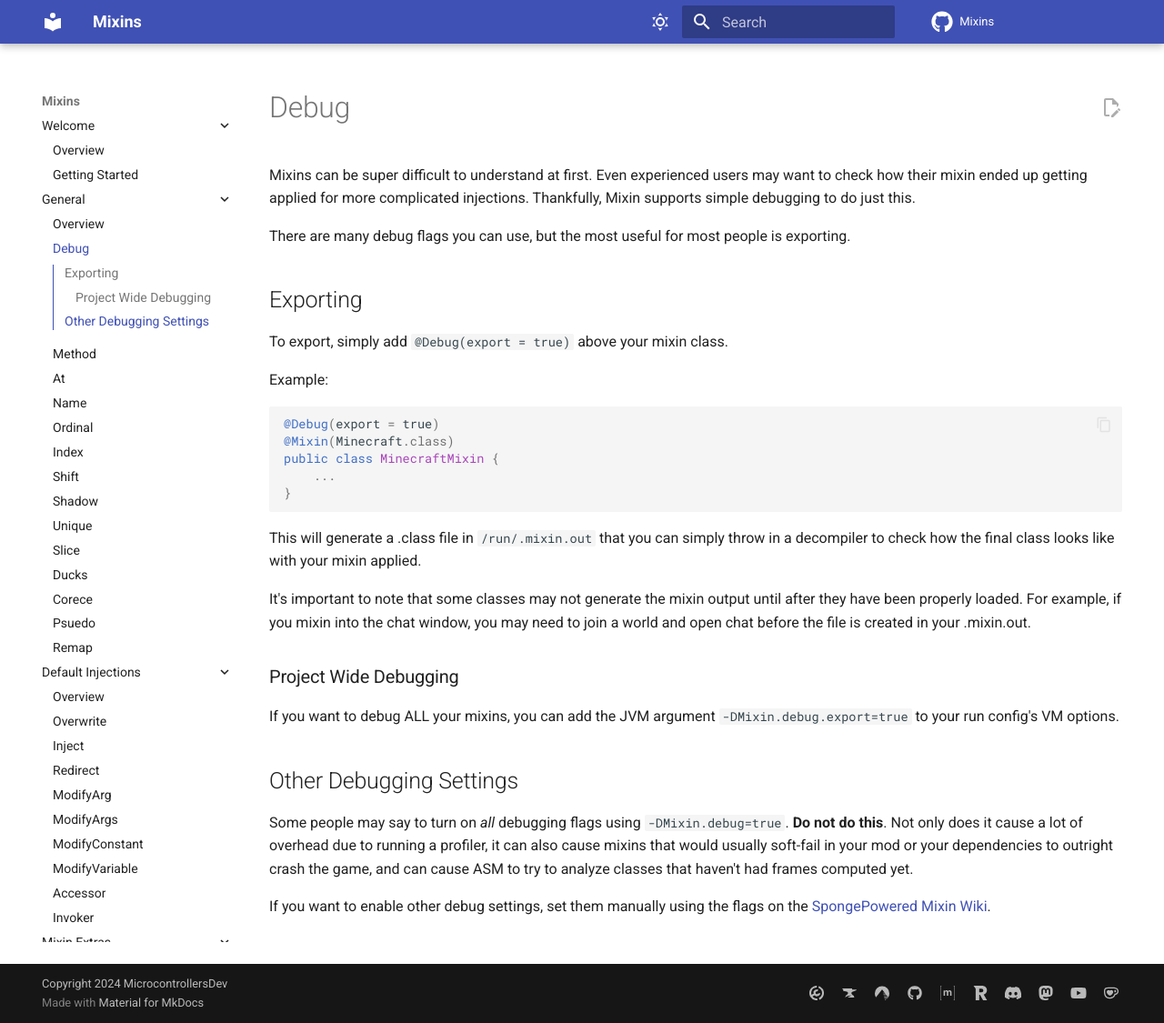
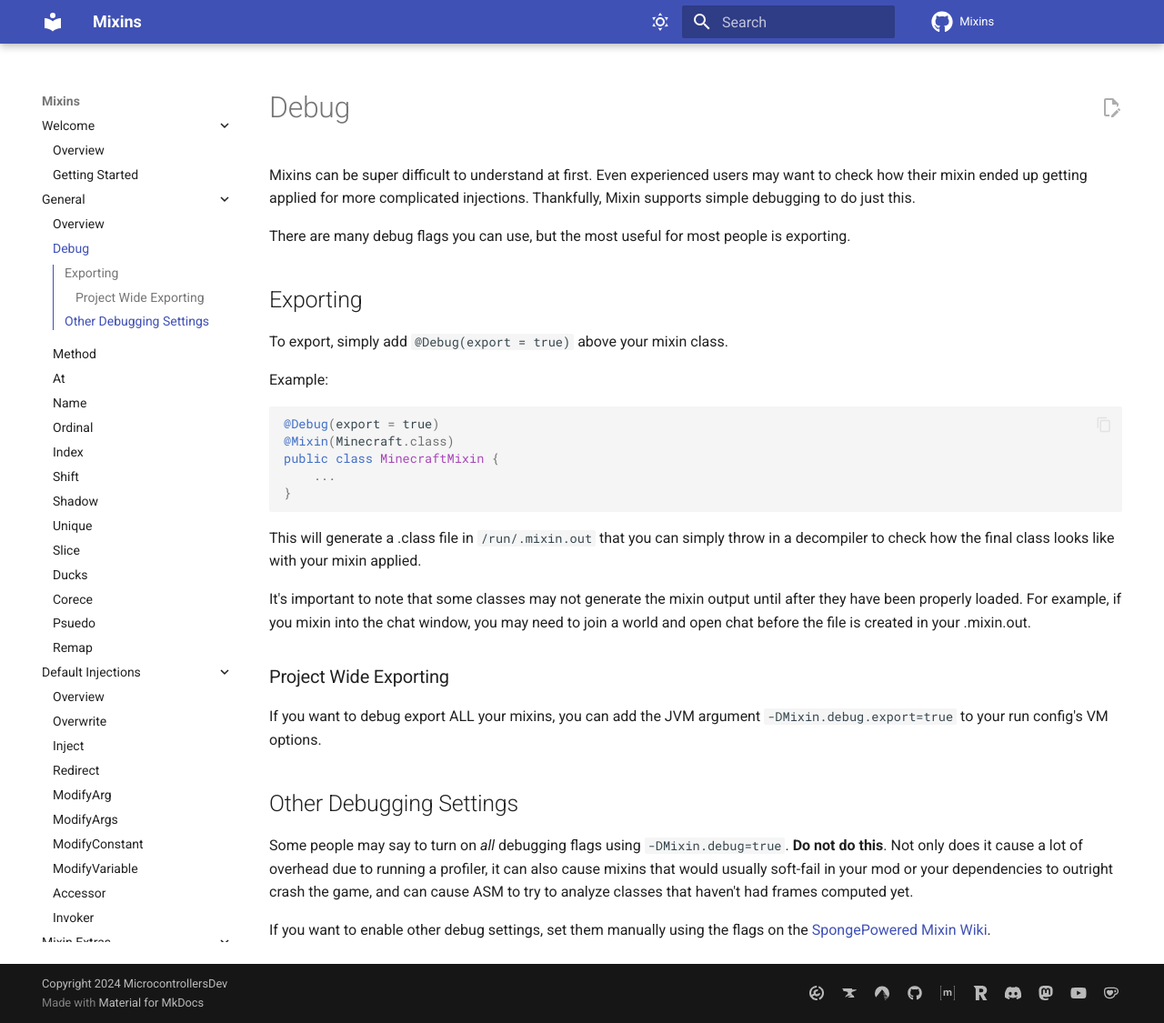
Before and after one commit to MicrocontrollersDev/Mixins, an MkDocs documentation site: the page built from docs/general/debug.md, in a window 1280 px wide and 1125 px high. Shown: the whole window at 91% size. Built offline with MkDocs 1.6.1 and Material for MkDocs 9.7.7, drawn with Linux system fonts in a browser that asks for light colours; comment, search, counter and statistics services are not loaded.

Commit message:
misc fixes i forgot to push

```diff
--- a/docs/general/debug.md
+++ b/docs/general/debug.md
@@ -22,9 +22,9 @@ This will generate a .class file in `/run/.mixin.out` that you can simply throw
 
 It's important to note that some classes may not generate the mixin output until after they have been properly loaded. For example, if you mixin into the chat window, you may need to join a world and open chat before the file is created in your .mixin.out.
 
-### Project Wide Debugging
+### Project Wide Exporting
 
-If you want to debug ALL your mixins, you can add the JVM argument `-DMixin.debug.export=true` to your run config's VM options.
+If you want to debug export ALL your mixins, you can add the JVM argument `-DMixin.debug.export=true` to your run config's VM options.
 
 ## Other Debugging Settings
 
```
Also changed, not shown: docs/general/name.md (+3 -1 lines), docs/mixinextras/modifyreceiver.md (line endings or trailing spaces), docs/mixinextras/modifyreturnvalue.md (line endings or trailing spaces), docs/mixinextras/sugar/overview.md (line endings or trailing spaces), docs/mixinextras/sugar/share.md (line endings or trailing spaces).
